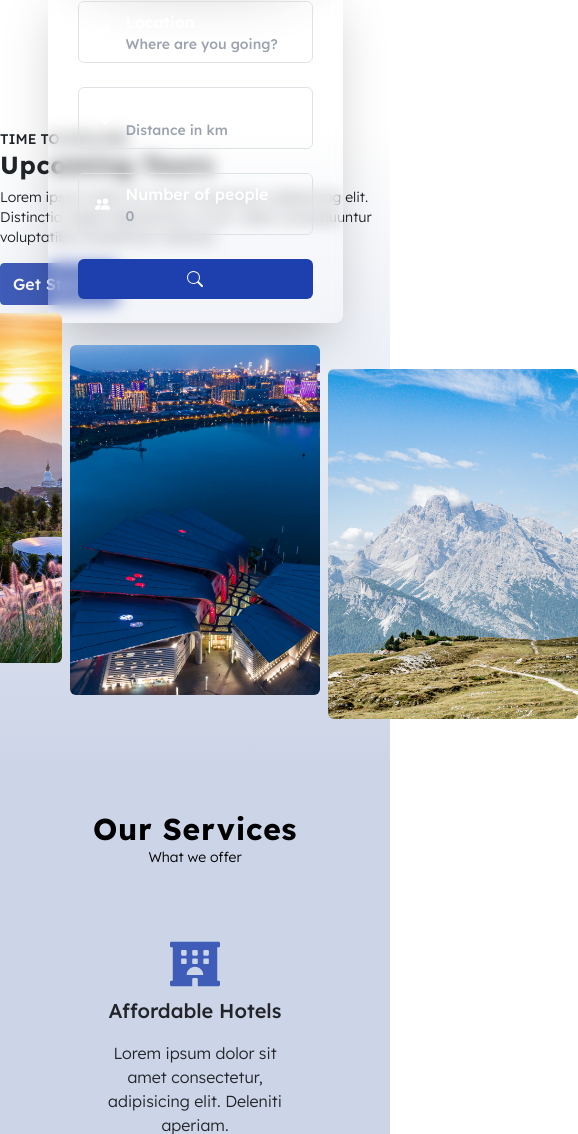
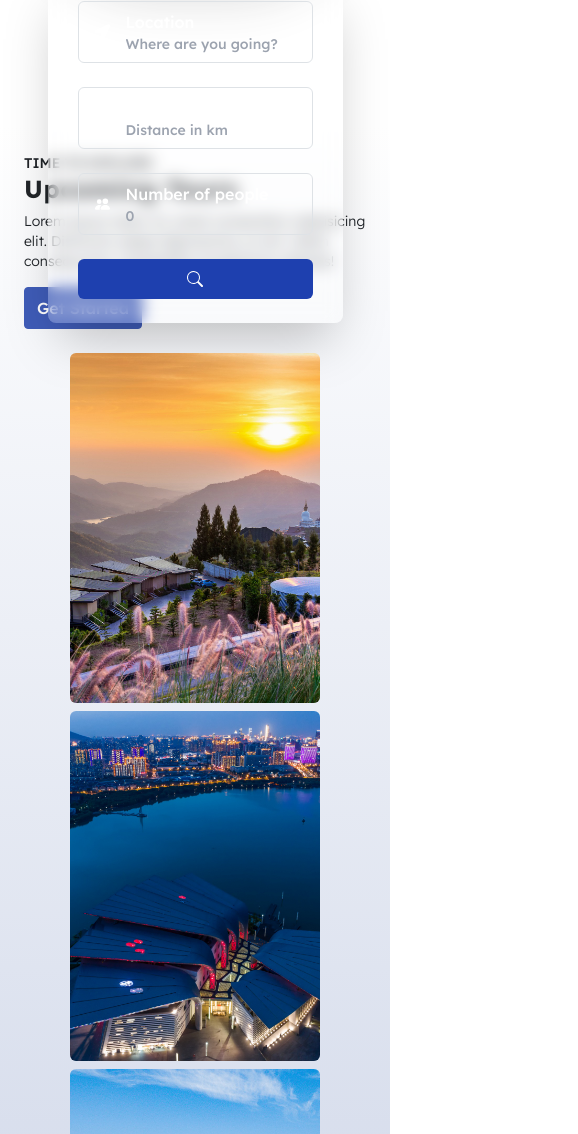
Before and after one commit to Camila-Genco/React-Tour-Management, a React (Create React App) app in the folder frontend/: page /home in a window 390 px wide. Shown: the part 354-1488 px from the top of the page, 578 px wide, since content can reach past the window. Built offline with nearby package versions, Linux system fonts and the light colour scheme; some icons are missing.

Commit message:
responsive

```diff
--- a/frontend/src/App.css
+++ b/frontend/src/App.css
@@ -12,6 +12,7 @@ input[type="number"]::-webkit-outer-spin-button {
 
   .overlay {
     opacity: 0;
+    transition: opacity 0.3s ease-out;
   }
 
   /* Show the overlay on hover */
@@ -113,6 +114,9 @@ input[type="number"]::-webkit-outer-spin-button {
   input {
     @apply outline-none text-darkGray
   }
+  .footerLinks div{
+    @apply cursor-pointer
+  }
 }
 
 @layer utilities {
--- a/frontend/src/components/Footer/Footer.jsx
+++ b/frontend/src/components/Footer/Footer.jsx
@@ -20,14 +20,14 @@ export const Footer = () => {
             <BsGithub className='w-5 h-6 cursor-pointer' />
           </div>
         </div>
-        <div className="mb-6 lg:mb-2">
+        <div className="mb-6 lg:mb-2 footerLinks">
           <h6>Discover</h6>
           <div>Home</div>
           <div>About</div>
           <div>Tours</div>
           <div>Account</div>
         </div>
-        <div className="mb-6 lg:mb-2">
+        <div className="mb-6 lg:mb-2 footerLinks">
           <h6>Support</h6>
           <div>FAQ</div>
           <div>Features</div>
--- a/frontend/src/components/Home/UpcomingTours.jsx
+++ b/frontend/src/components/Home/UpcomingTours.jsx
@@ -8,15 +8,15 @@ import { GiMountaintop } from "react-icons/gi";
 export const UpcomingTours = () => {
   return (
     <div className='max-w-[1620px] mt-[120px] lg:mt-[50px] pt-6 flex flex-col items-center justify-center'>
-      <div className='bg-gradient-to-t from-lightGreen to-white w-full h-full grid grid-cols-1 md:grid-cols-3 pb-12 place-items-center'>
-        <div className='md:col-span-1 lg:pl-36'>
+      <div className='bg-gradient-to-t from-lightGreen to-white w-full h-full grid grid-cols-1 lg:grid-cols-3 pb-12 place-items-center'>
+        <div className='md:col-span-1 p-4 lg:ml-36 lg:pr-0 lg:pb-0 lg:pt-0 '>
             <span className='uppercase text-sm'>Time to explore</span>
             <h2 className='tracking-wide font-bold'>Upcoming Tours</h2>
             <p className='text-sm'>Lorem ipsum dolor sit, amet consectetur adipisicing elit. Distinctio saepe dignissimos ut sint. Ullam consequuntur voluptatibus laudantium dolores!</p>
             <button className='buttonBlue'>Get Started</button>
         </div>
-        <div className='flex gap-2 md:col-span-2 justify-center'>
-            <div className='max-w-[250px] h-[350px] object-cover rounded mt-2 image relative'>
+        <div className='flex gap-2 md:col-span-2 justify-center flex-wrap'>
+            <div className='max-w-[250px] h-[350px] object-cover rounded lg:mt-2 image relative '>
             <img src={img3} alt="" className='max-w-[250px] h-[350px] object-cover rounded '/>
             <div className="overlay hidden rounded absolute top-0 left-0 w-full h-full bg-black bg-opacity-50 text-white items-start justify-start p-4 transition-opacity duration-300">
             <div className="text-start">
@@ -25,17 +25,16 @@ export const UpcomingTours = () => {
             </div>
           </div>
             </div>
-        <div className='max-w-[250px] h-[350px] object-cover rounded mt-10 image relative'>
+        <div className='max-w-[250px] h-[350px] object-cover rounded lg:mt-10 image relative'>
             <img src={img1} alt="" className='max-w-[250px] h-[350px] object-cover rounded '/>
             <div className="overlay hidden rounded absolute top-0 left-0 w-full h-full bg-black bg-opacity-50 text-white items-start justify-start p-4 transition-opacity duration-300">
             <div className="text-start">
-
               <h3 className="text-lg font-bold">City Buzz & Beyond</h3>
               <p className="text-sm">Urban Getaways Infused with Energy and Style</p>
             </div>
           </div>
             </div>
-            <div className='max-w-[250px] h-[350px] object-cover rounded mt-16 image relative'>
+            <div className='max-w-[250px] h-[350px] object-cover rounded lg:mt-16 image relative'>
             <img src={img2} alt="" className='max-w-[250px] h-[350px] object-cover rounded '/>
             <div className="overlay hidden rounded absolute top-0 left-0 w-full h-full bg-black bg-opacity-50 text-white items-start justify-start p-3 transition-opacity duration-300">
             <div className="text-start">
```
